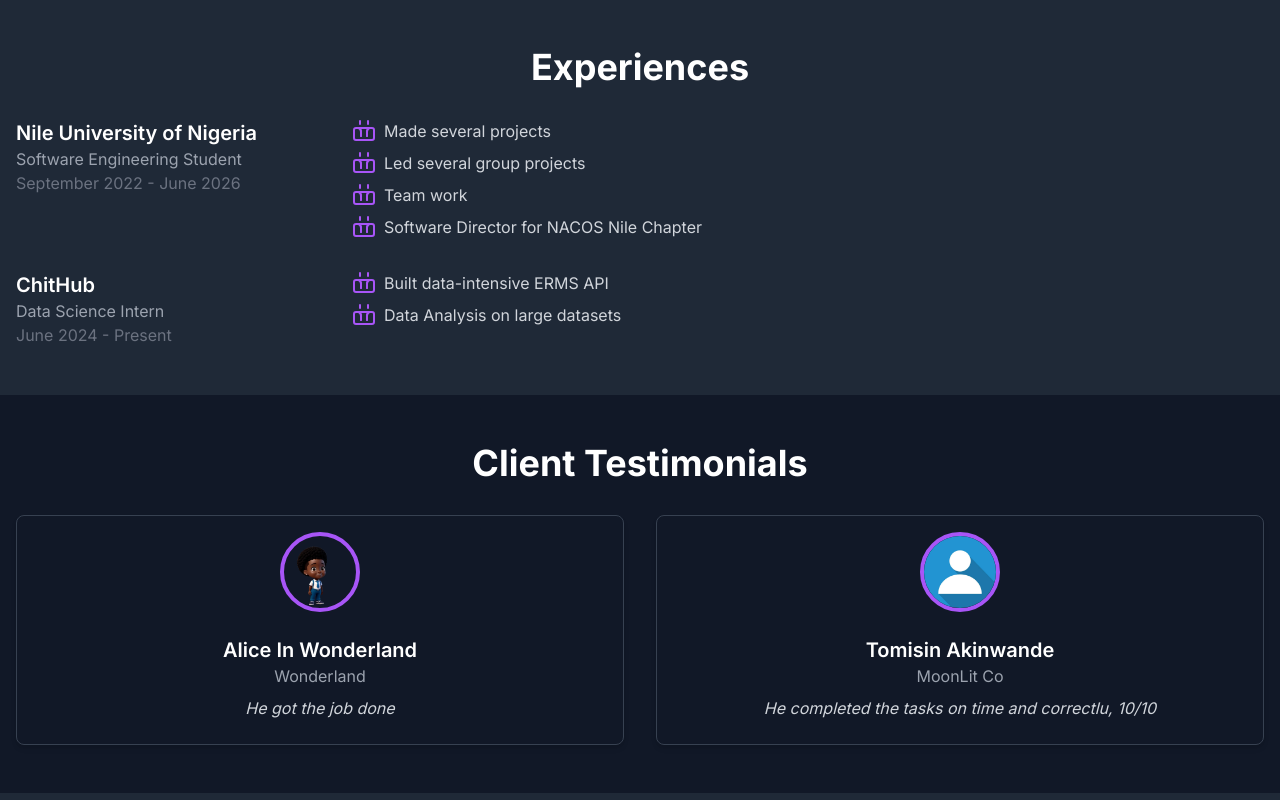
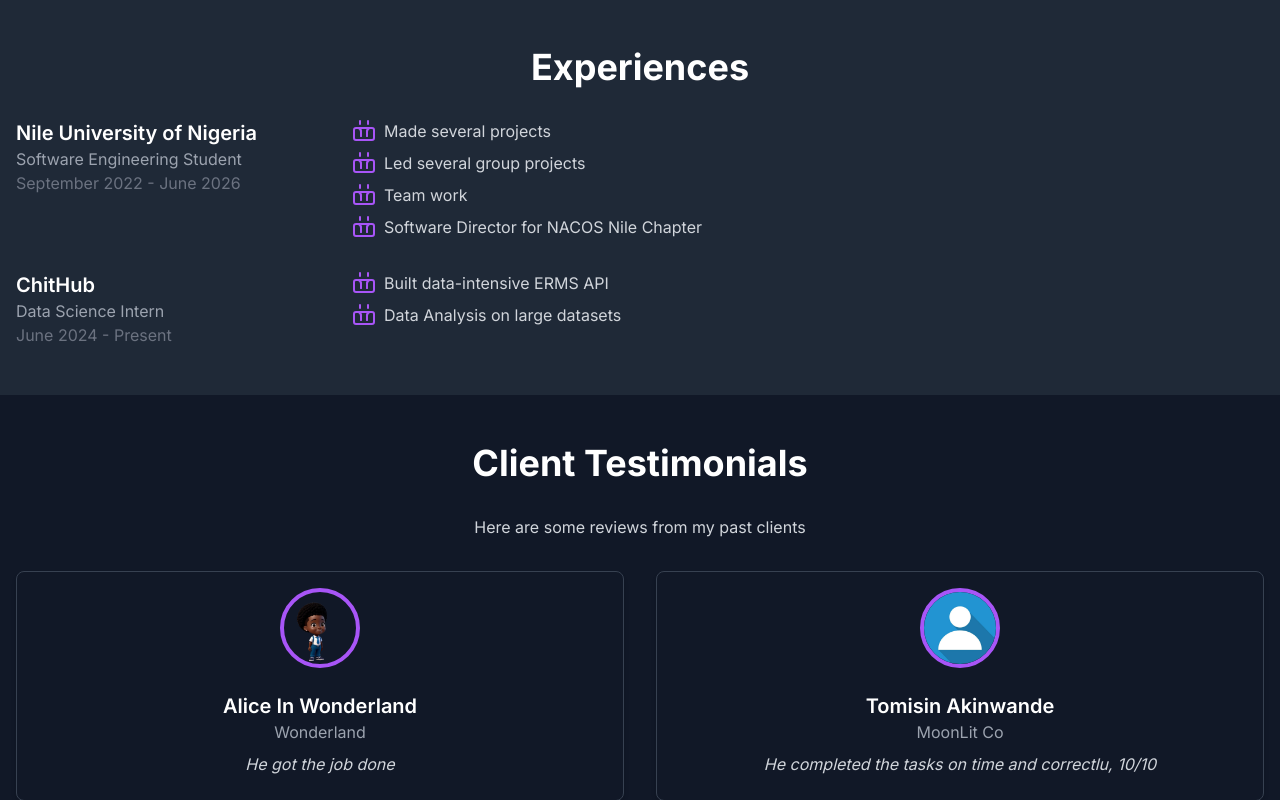
Before and after one commit to tomjames156/showyy, a Flask app: page /profile/tom1/ in a window 1280 px wide. Shown: the part 1805-2605 px from the top of the page. Run offline with Flask 3, Linux system fonts and the light colour scheme; parts of the project's set-up code (start-up, migrations or seed data) failed here and were passed over; some libraries are stand-ins or nearby versions.

Commit message:
updated the portfolio template

```diff
--- a/backend/templates/portfolio.html
+++ b/backend/templates/portfolio.html
@@ -194,6 +194,7 @@
 
     <section class="container mx-auto px-4 py-12">
         <h2 class="text-4xl font-bold mb-8 text-center">Client Testimonials</h2>
+        <p class="text-gray-300 text-center mb-8">Here are some reviews from my past clients</p>
         <div class="grid grid-cols-1 md:grid-cols-2 gap-8">
             {% if profile.client_testimonials %}
                 {% for testimonial in profile.client_testimonials %}
```
Also changed, not shown: instance/folio.db.
